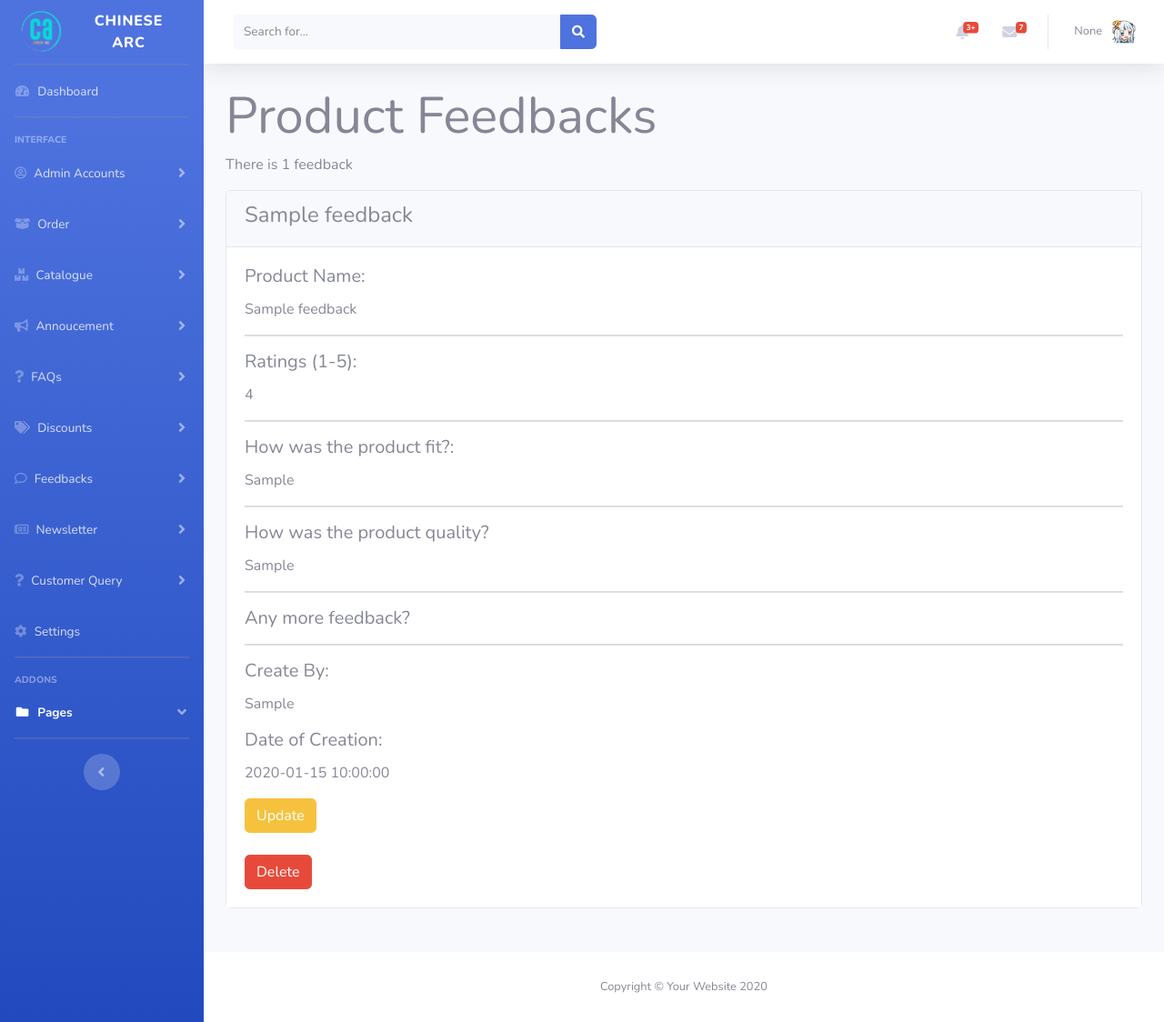
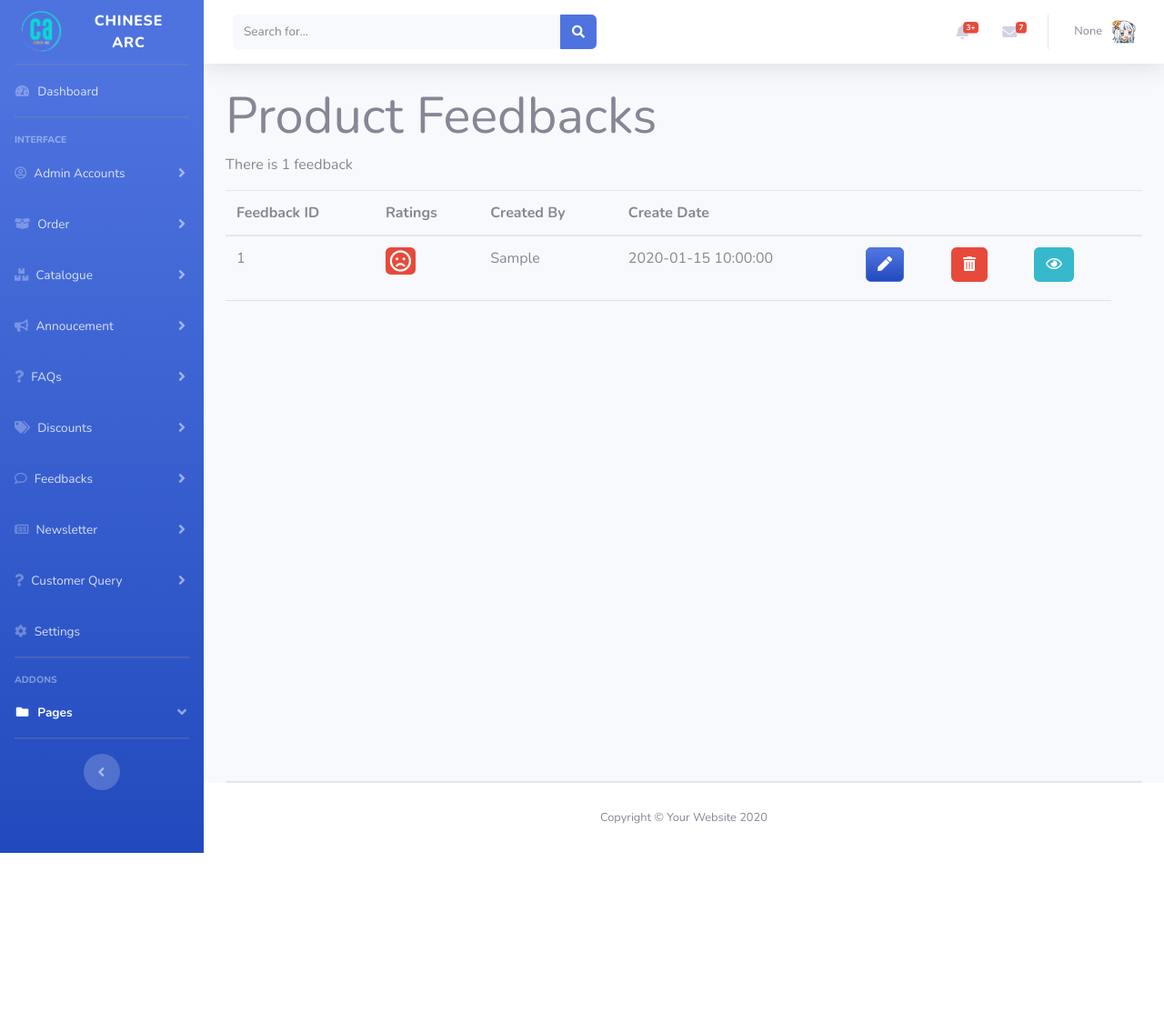
Before and after one commit to HProsperouS/Chinese-Arc, a Flask app: template shop/templates/retrieveFeedback.html in a window 1280 px wide. Shown: the whole page at 91% size. After the commit the page ends 938 px from the top, so only its background shows below. Run offline with Flask 2, Linux system fonts and the light colour scheme; the template is opened without the code that fills it: most values are stand-ins (such as "Sample title", 1, 10 or a date in 2020); parts of the project's set-up code (start-up, migrations or seed data) failed here and were passed over; some libraries are stand-ins or nearby versions.

Commit message:
Layout of retrieve product feedback

```diff
--- a/shop/templates/retrieveFeedback.html
+++ b/shop/templates/retrieveFeedback.html
@@ -29,13 +29,102 @@
         <p>There are {{ count }} feedbacks</p>
         {% endif %}
     </div>
+<div class="content content-1" style="height:650px;overflow:hidden;overflow-y:scroll;">
+<table class="table">
+    <thead>
+        <tr>
+            <th>Feedback ID</th>
+            <th>Ratings</th>
+            <th>Created By</th>
+            <th>Create Date</th>
+            <th></th>
+            <th></th>
+            <th></th>
+            <th></th>
+        </tr>
+    </thead>
+    <tbody>
+    {% for feedback in feedback_list %}
+    <tr>
+        <td>{{feedback.get_feedback_id()}}</td>
+        <td>
+            {% if feedback.get_rating() == '5' %}
+            <p class="badge badge-success"><i class="fas fa-smile fa-2x"></i></p></td>
+            {% elif feedback.get_rating() == '3' %}
+            <p class="badge badge-info"><i class="far fa-meh fa-2x"></i></p></td>
+            {% else %}
+            <p class="badge badge-danger"><i class="far fa-frown fa-2x" ></i></p></td>
+            {% endif %}
+        </td>
+        <td>{{ feedback.get_create_by() }}</td>
+        <td>{{ feedback.get_create_date() }}</td>
+
+
+
+        <td>
+            <!-- update -->
+            <form action="{{ url_for('UpdateFeedback', id=feedback.get_feedback_id())}}" ></a>
+                <button type="submit" class="btn btn-primary bg-gradient-primary"  data-bs-target="#myModal_{{feedback.get_feedback_id()}}">
+                    <i class="fas fa-pen"></i>
+                </button>
+            </form>
+        </td>
+        <td>
+            <form action="{{url_for('DeleteFeedback', id=feedback.get_feedback_id())}}" method="POST">
+                <button type="button" class="btn btn-danger " data-bs-toggle="modal" data-bs-target="#myModal_{{feedback.get_feedback_id()}}">
+                    <i class="fas fa-trash-alt"></i>
+                </button>
+                <div class="modal" id="myModal_{{feedback.get_feedback_id()}}">
+                    <div class="modal-dialog">
+                        <div class="modal-content">
+                            <!-- Modal Header -->
+                            <div class="modal-header">
+                                <h4 class="modal-title">Delete Confirmation</h4>
+                                <button type="button" class="btn-close" data-bs-dismiss="modal"></button>
+                            </div>
+
+                            <!-- Modal Body -->
+                            <div class="modal-body">
+                                Are you sure you want to delete Question {{feedback.get_feedback_id()}}?
+                            </div>
+
+                            <!-- Modal footer -->
+                            <div class="modal-footer">
+                                <input type="submit" value="Delete" class="btn btn-danger">
+
+                                <button type="button" class="btn btn-danger" data-bs-dismiss="modal">Cancel</button>
+                            </div>
+                        </div>
+                    </div>
+                </div>
+            </form>
+        </td>
+        <td>
+            <button type="button" class="btn btn-info" data-toggle="modal" data-target="#Modal_{{feedback.get_feedback_id()}}"><i class="far fa-eye"></i></button>
+        </td>
+    </tr>
+    {% endfor %}
+    </tbody>
+</table>
+</div>
+
 
 {% for feedback in feedback_list %}
 <div class="card">
-        <div class="card-header">
-            <h4>{{ feedback.get_title() }}</h4>
+    <!-- modal -->
+    <div class="modal fade" id="Modal_{{feedback.get_feedback_id()}}" tabindex="-1" role="dialog">
+        <div class="modal-dialog modal-dialog-centered">
+            <!-- modal-content -->
+            <div class="modal-content">
+                <div class="modal-header text-left">
+                    <div>
+                        <h4 class="text-left">{{ feedback.get_title() }}</h4>
+                        <h6  style="font-size: 15px;">ID: {{feedback.get_feedback_id()}}</h6>
                     </div>
-        <div class="card-body bg-white">
+
+                    <button type="button" class="close" data-dismiss="modal">&times;</button>
+                </div>
+                <div class="modal-body">
                     <h5 class="card-title">Product Name:</h5>
                     <p class="card-text">{{ feedback.get_product_name() }}</p>
                     <hr>
@@ -57,20 +146,19 @@
                     <h5 class="card-title">Date of Creation:</h5>
                     <p class="card-text">{{ feedback.get_create_date() }}</p>
 
+                    <h5 class="card-title">Feedback ID:</h5>
+                    <p class="card-text">{{feedback.get_feedback_id()}}</p>
+                </div>
+                <div class="modal-footer">
+                    <button type="button" class="btn btn-danger" data-dismiss="modal">Close</button>
+                </div>
+            </div>
+        </div>
+    </div>
+</div>
+{% endfor %}
 
 
-            <a href="/updateFeedback/{{feedback.get_feedback_id()}}" class="btn btn-warning">Update</a>
-            <br>
-            <br>
-            <form action="{{url_for('DeleteFeedback', id=feedback.get_feedback_id())}}" method="POST">
-                <input type="submit" value="Delete" class="btn btn-danger"
-                    onclick="return confirm('Are you sure you want to delete the feedback?');">
-            </form>
-
-
-        </div>
-    </div><br><br>
-    {% endfor %}
     <!-- JavaScript Bundle with Popper -->
     <script src="https://cdn.jsdelivr.net/npm/bootstrap@5.1.3/dist/js/bootstrap.bundle.min.js"
         integrity="sha384-ka7Sk0Gln4gmtz2MlQnikT1wXgYsOg+OMhuP+IlRH9sENBO0LRn5q+8nbTov4+1p"
```
Also changed, not shown: shop/__init__.py (+4 -4 lines). Lines whose indentation alone changed are shown as unchanged.
